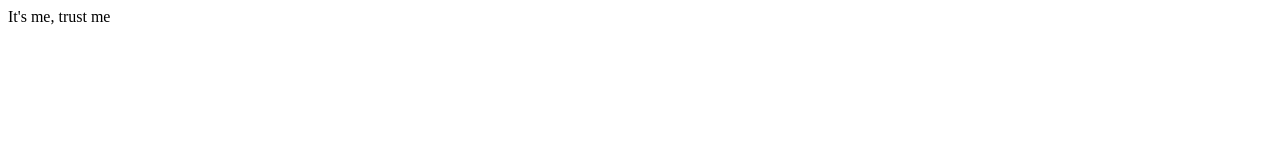
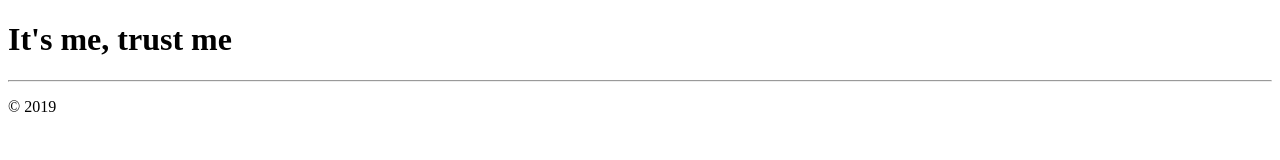
Before and after one commit to bitomaxsp/bitomaxsp.github.io, a plain HTML site: page index.html in a window 1280 px wide. Drawn offline with Linux system fonts and the light colour scheme.

Commit message:
Update index.html

```diff
--- a/index.html
+++ b/index.html
@@ -1,9 +1,19 @@
 <!doctype html>
 
-<head>
-  <meta charset="UTF-8">
-  <title>Personal playground</title>
-</head>
+<html>
+
+  <head>
+    <meta charset="UTF-8">
+    <meta name="viewport" content="width=device-width, initial-scale=1.0">
+    <title>Bitomaxsp whois page</title>
+  </head>
 
 
-It's me, trust me
+  <body>
+    <h1> It's me, trust me</h1>
+
+  <hr>
+  <p>© 2019</p>
+  </body>
+
+</html>
```
